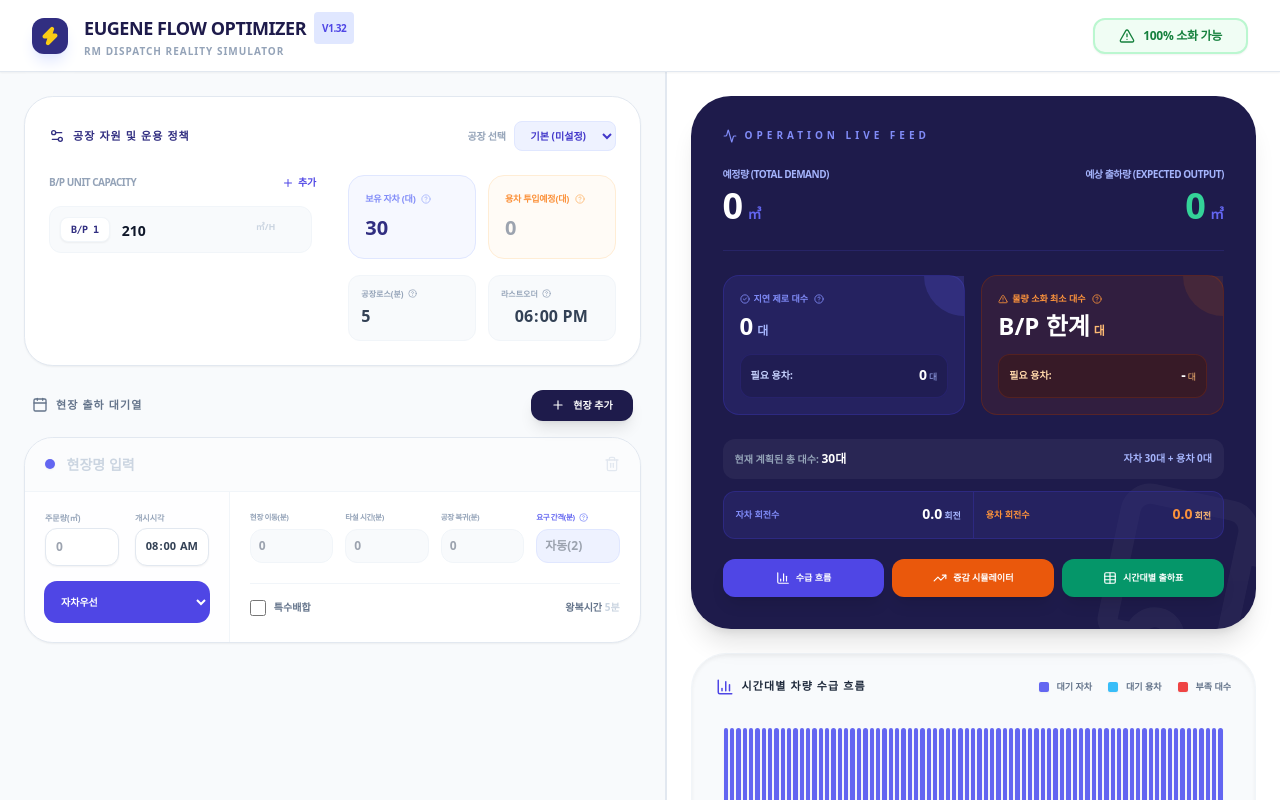
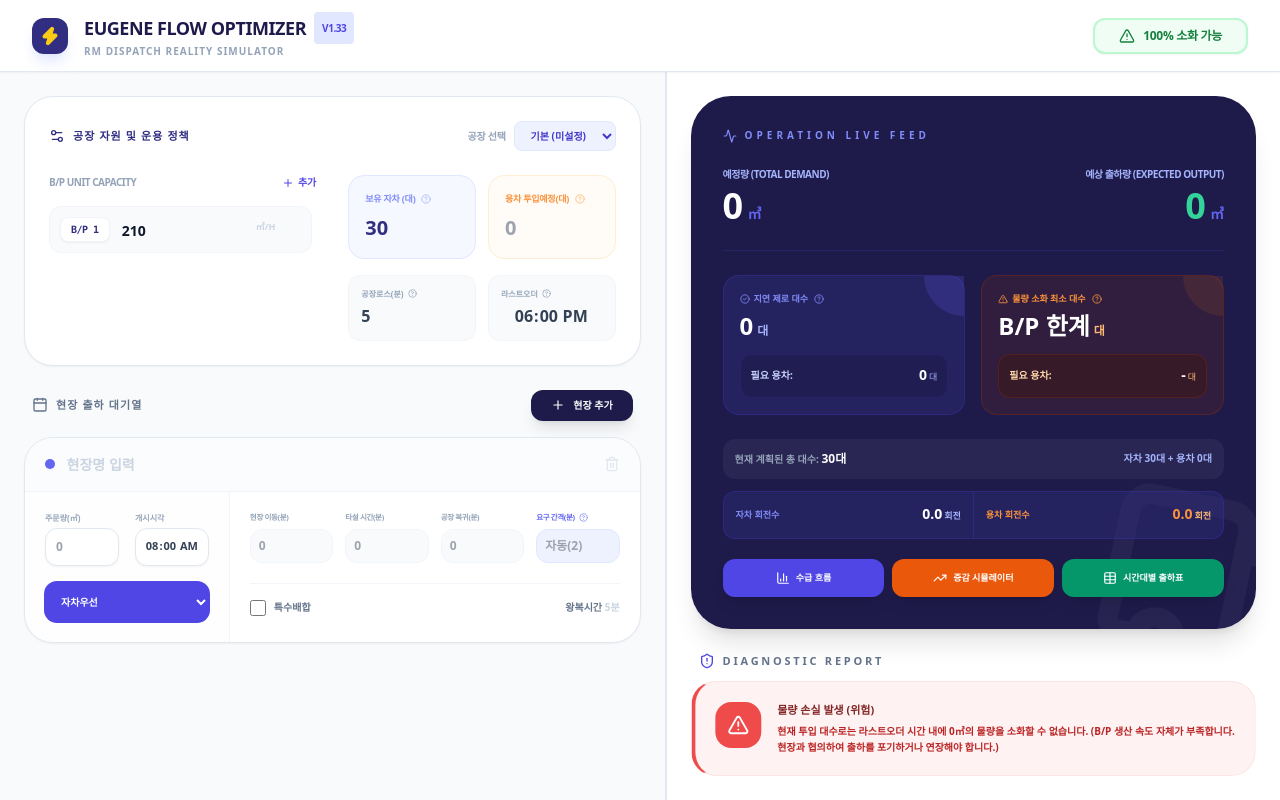
Before and after one commit to jcy1221/EMF, a React app: page / in a window 1280 px wide. Built offline with nearby package versions, Linux system fonts and the light colour scheme; the HTML template or start-up script is replaced by a standard one.

Commit message:
Update App.jsx ver 1.33

```diff
--- a/src/App.jsx
+++ b/src/App.jsx
@@ -406,7 +406,7 @@ export default function App() {
           <div className="bg-indigo-900 p-2 rounded-xl shadow-lg shadow-indigo-100"><Zap className="text-yellow-400 fill-yellow-400" size={20} /></div>
           <div>
             <h1 className="text-lg font-black text-indigo-950 flex items-center gap-2 tracking-tight uppercase">
-              Eugene Flow Optimizer <span className="text-[10px] bg-indigo-100 px-2 py-0.5 rounded text-indigo-600 uppercase font-black">v1.32</span>
+              Eugene Flow Optimizer <span className="text-[10px] bg-indigo-100 px-2 py-0.5 rounded text-indigo-600 uppercase font-black">v1.33</span>
             </h1>
             <p className="text-slate-400 text-[10px] font-bold uppercase tracking-widest">RM Dispatch Reality Simulator</p>
           </div>
@@ -707,70 +707,6 @@ export default function App() {
               <Truck size={240} className="absolute -right-20 -bottom-20 opacity-[0.04] pointer-events-none rotate-12 transition-transform group-hover:scale-110 duration-1000" />
             </section>
 
-            {/* Visual Balance Graph */}
-            <section className="bg-slate-50 p-6 rounded-[2.2rem] border border-slate-100 shadow-inner">
-              <div className="flex items-center justify-between mb-8">
-                <h3 className="text-[11px] font-black text-slate-800 uppercase tracking-widest flex items-center gap-2">
-                  <BarChart3 size={18} className="text-indigo-600" /> 시간대별 차량 수급 흐름
-                </h3>
-                <div className="flex gap-4">
-                  <div className="flex items-center gap-2 text-[9px] font-black text-slate-500 uppercase">
-                    <div className="w-2.5 h-2.5 bg-indigo-500 rounded-sm shadow-sm" /> 대기 자차
-                  </div>
-                  <div className="flex items-center gap-2 text-[9px] font-black text-slate-500 uppercase">
-                    <div className="w-2.5 h-2.5 bg-sky-400 rounded-sm shadow-sm" /> 대기 용차
-                  </div>
-                  <div className="flex items-center gap-2 text-[9px] font-black text-slate-500 uppercase">
-                    <div className="w-2.5 h-2.5 bg-red-500 rounded-sm shadow-sm" /> 부족 대수
-                  </div>
-                </div>
-              </div>
-
-              <div className="relative h-44 flex items-end gap-[2px] px-2 border-b-2 border-slate-200 mb-10">
-                {analysis.timeSlots.map((slot, i) => {
-                  const isShortage = slot.shortage > 0;
-                  const displayValue = isShortage ? slot.shortage : slot.available;
-                  const maxScale = Math.max(analysis.totalActualTrucks, analysis.absoluteMaxShortage, 10);
-                  const heightPercentage = Math.min(100, (displayValue / maxScale) * 100);
-
-                  return (
-                    <div key={i} className="flex-1 flex flex-col items-center group relative h-full justify-end">
-                      <div className="absolute bottom-full mb-3 hidden group-hover:block z-40 bg-slate-900 text-white p-2.5 rounded-xl whitespace-nowrap shadow-2xl scale-90 origin-bottom transition-all">
-                        <p className="text-[10px] font-black text-indigo-400 mb-0.5">{slot.time}</p>
-                        <p className="text-xs font-bold">
-                          {isShortage ? `부족대수: ${slot.shortage}대` : `대기: 자차 ${slot.availableOwn}대 + 용차 ${slot.availableExt}대`}
-                        </p>
-                      </div>
-
-                      {isShortage ? (
-                        <div
-                          style={{ height: `${Math.max(4, heightPercentage)}%` }}
-                          className="w-full rounded-t-md transition-all duration-500 transform group-hover:scale-x-125 origin-bottom bg-red-500 hover:bg-red-400 shadow-sm"
-                        />
-                      ) : (
-                        <div
-                          style={{ height: `${Math.max(4, heightPercentage)}%` }}
-                          className="w-full flex flex-col-reverse justify-start transition-all duration-500 transform group-hover:scale-x-125 origin-bottom rounded-t-md overflow-hidden shadow-sm"
-                        >
-                           <div style={{ height: `${(slot.availableOwn / (slot.availableOwn + slot.availableExt || 1)) * 100}%` }} className="w-full bg-indigo-500 hover:bg-indigo-400 transition-colors" />
-                           {slot.availableExt > 0 && (
-                             <div style={{ height: `${(slot.availableExt / (slot.availableOwn + slot.availableExt)) * 100}%` }} className="w-full bg-sky-400 hover:bg-sky-300 transition-colors border-b border-indigo-900/10" />
-                           )}
-                        </div>
-                      )}
-
-                      {slot.time.endsWith(':00') && (
-                        <div className="absolute top-full mt-3 flex flex-col items-center">
-                          <div className="w-[1px] h-2 bg-slate-300 mb-1" />
-                          <span className="text-[10px] font-black text-slate-400 tracking-tighter whitespace-nowrap">{slot.time.split(':')[0]}시</span>
-                        </div>
-                      )}
-                    </div>
-                  );
-                })}
-              </div>
-            </section>
-
             {/* Strategic Diagnosis */}
             <section className="space-y-3 pb-12">
               <h3 className="text-[11px] font-black text-slate-500 uppercase tracking-[0.25em] px-2 flex items-center gap-2">
@@ -1026,7 +962,7 @@ export default function App() {
                   <div className="flex justify-between items-center mt-4">
                     <p className="text-[11px] text-slate-500 font-bold bg-slate-50 py-2 px-5 rounded-xl border border-slate-100 flex items-center gap-5">
                       <span><span className="text-orange-500 font-black">■</span> 물량 손실</span>
-                      <span><span className="text-emerald-500 font-black">■</span> 목표 달성</span>
+                      <span><span className="text emerald-500 font-black">■</span> 목표 달성</span>
                       <span><span className="text-slate-400 font-black">■</span> 공장(B/P) 한계</span>
                     </p>
                     <p className="text-[10px] text-slate-400 font-bold pr-2 tracking-tight">
```
